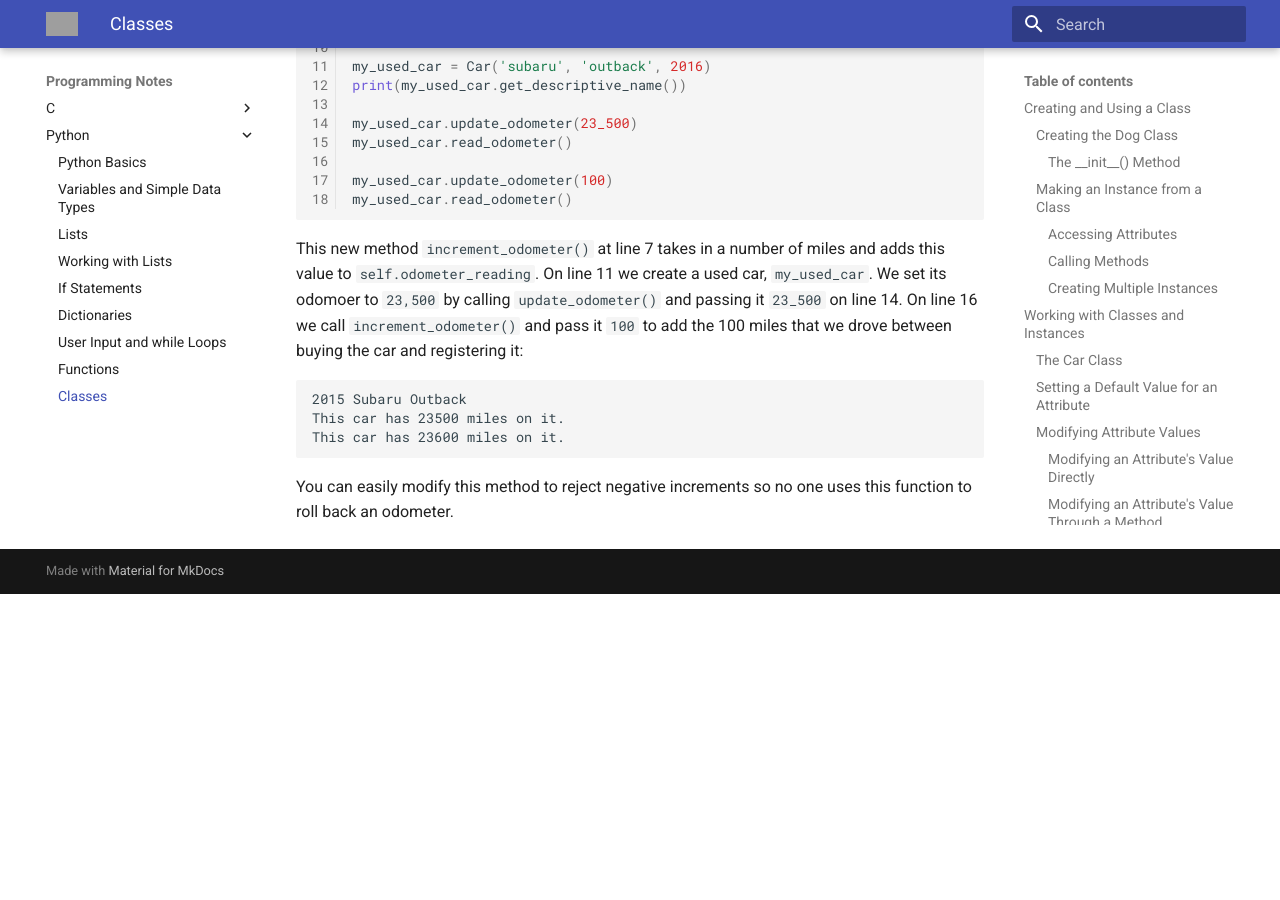
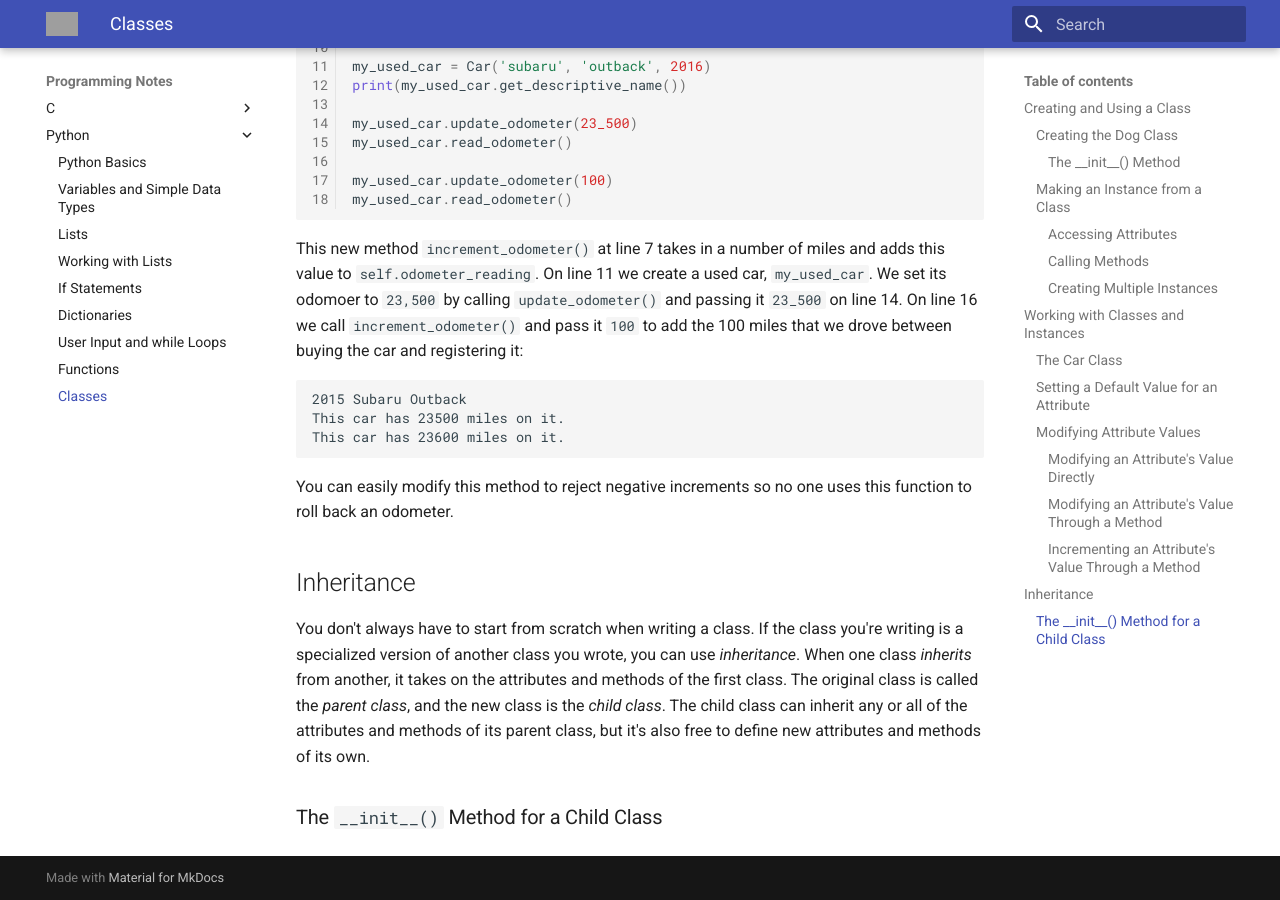
Before and after one commit to tpbnick/docs, an MkDocs documentation site: the page built from docs/py-classes.md, in a window 1280 px wide and 900 px high, scrolled down 9850 px. Built offline with MkDocs 1.6.1 and Material for MkDocs 9.7.7, drawn with Linux system fonts in a browser that asks for light colours; before the commit the page ends 10444 px from its top, so only the background shows below that; grey boxes are pictures that could not be loaded.

Commit message:
commit 7/9

````diff
--- a/docs/py-classes.md
+++ b/docs/py-classes.md
@@ -319,3 +319,8 @@ This car has 23500 miles on it.
 This car has 23600 miles on it.
 ```
 You can easily modify this method to reject negative increments so no one uses this function to roll back an odometer.
+
+## Inheritance
+You don't always have to start from scratch when writing a class.  If the class you're writing is a specialized version of another class you wrote, you can use *inheritance*.  When one class *inherits* from another, it takes on the attributes and methods of the first class.  The original class is called the *parent class*, and the new class is the *child class*.  The child class can inherit any or all of the attributes and methods of its parent class, but it's also free to define new attributes and methods of its own.
+
+### The `__init__()` Method for a Child Class
````
